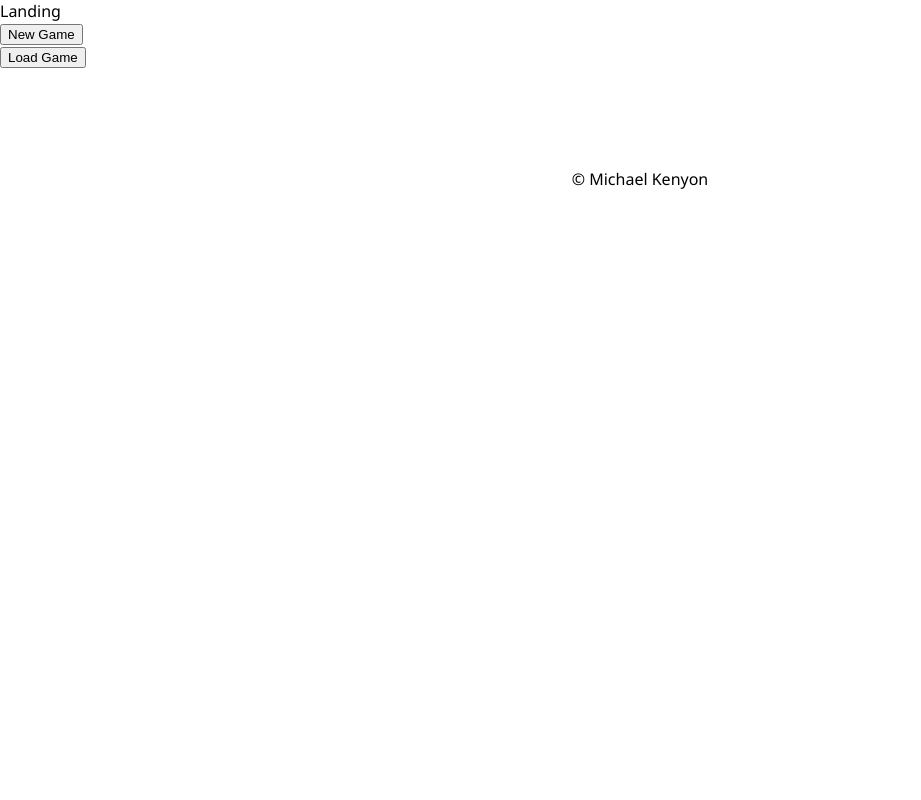
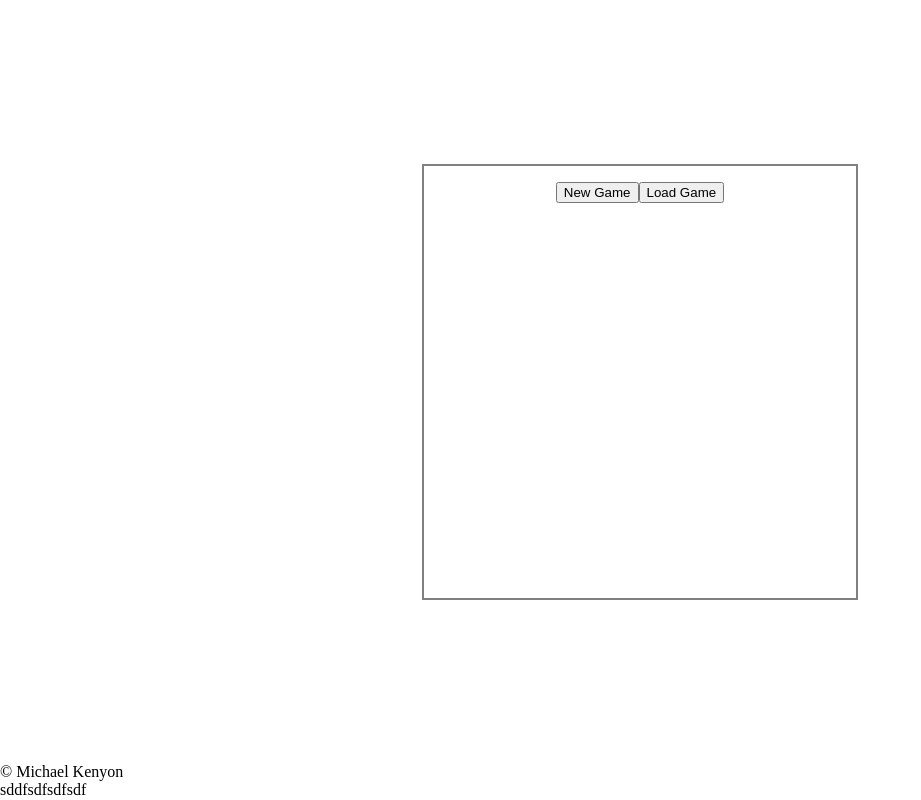
Before and after one commit to DeadstockFox/Text-Adventure, a React (Vite) app: page /credits#/home in a window 1280 px wide. Shown: the whole page, without its empty margins (0-921 px from the left). Built offline with nearby package versions, Linux system fonts and the light colour scheme; no server answers.

Commit message:
Styled the Game Title Page, created a box to store buttons

```diff
--- a/package.json
+++ b/package.json
@@ -6,6 +6,9 @@
     "node": ">=18.x"
   },
   "dependencies": {
+    "@emotion/react": "^11.11.4",
+    "@emotion/styled": "^11.11.5",
+    "@mui/material": "^5.15.19",
     "axios": "^1.6.8",
     "bcryptjs": "^2.4.3",
     "connect-pg-simple": "^9.0.1",
--- a/src/components/App/App.jsx
+++ b/src/components/App/App.jsx
@@ -18,7 +18,7 @@ import GameTitle from '../GameTitle/GameTitle';
 import LoginPage from '../LoginPage/LoginPage';
 import RegisterPage from '../RegisterPage/RegisterPage';
 
-import './App.css';
+import './App2.css';
 
 function App() {
   const dispatch = useDispatch();
--- /dev/null
+++ b/src/components/App/App2.css
@@ -0,0 +1,7 @@
+body {
+min-height: 100vh;
+margin: 0;
+padding: 0;
+
+
+}
--- a/src/components/Footer/Footer.jsx
+++ b/src/components/Footer/Footer.jsx
@@ -1,5 +1,5 @@
 import React from 'react';
-import './Footer.css';
+//import './Footer.css';
 
 // This is one of our simplest components
 // It doesn't have local state, so it can be a function component.
@@ -7,7 +7,10 @@ import './Footer.css';
 // or even care what the redux state is, so it doesn't need 'connect()'
 
 function Footer() {
-  return <footer>&copy; Michael Kenyon</footer>;
+  return <footer>&copy; Michael Kenyon
+    <br />
+    sddfsdfsdfsdf
+  </footer>;
 }
 
 export default Footer;
--- a/src/components/GameTitle/GameTitle.jsx
+++ b/src/components/GameTitle/GameTitle.jsx
@@ -1,5 +1,6 @@
-import './LandingPage.css';
+
 import { useHistory } from 'react-router-dom';
+import TitleStyle from './TitleStyle';
 
 
 
@@ -17,16 +18,9 @@ function GameTitle() {
 
 
   return (
-      <>
-      Landing
-      <br />
-
-
-
-      <button onClick={() => onNewGame()}>New Game</button>
-      <br />
-      <button onClick={() => onLoadGame()}>Load Game</button>
-      </>
+      <div style={{display: "flex", minHeight: "calc(100vh - 37px)"}}>
+      <TitleStyle onNewGame={onNewGame} onLoadGame={onLoadGame}/>
+      </div>
 
   );
 }
--- /dev/null
+++ b/src/components/GameTitle/TitleStyle.jsx
@@ -0,0 +1,23 @@
+import Box from '@mui/material/Box';
+
+export default function TitleStyle({onNewGame, onLoadGame}) {
+
+
+    return (
+      <Box
+        height={400}
+        width={400}
+        my={9}
+        margin={"auto"} //Centers box
+        textAlign={"center"}
+        gap={4}
+        p={2}
+        sx={{ border: '2px solid grey' }}
+      >
+      <button justifyContent={"center"} onClick={() => onNewGame()}>New Game</button>
+
+      <button justifyContent={"center"} onClick={() => onLoadGame()}>Load Game</button>
+
+      </Box>
+    );
+  }
```
Also changed, not shown: 1 other file (tests, documents, lock files or other folders).
